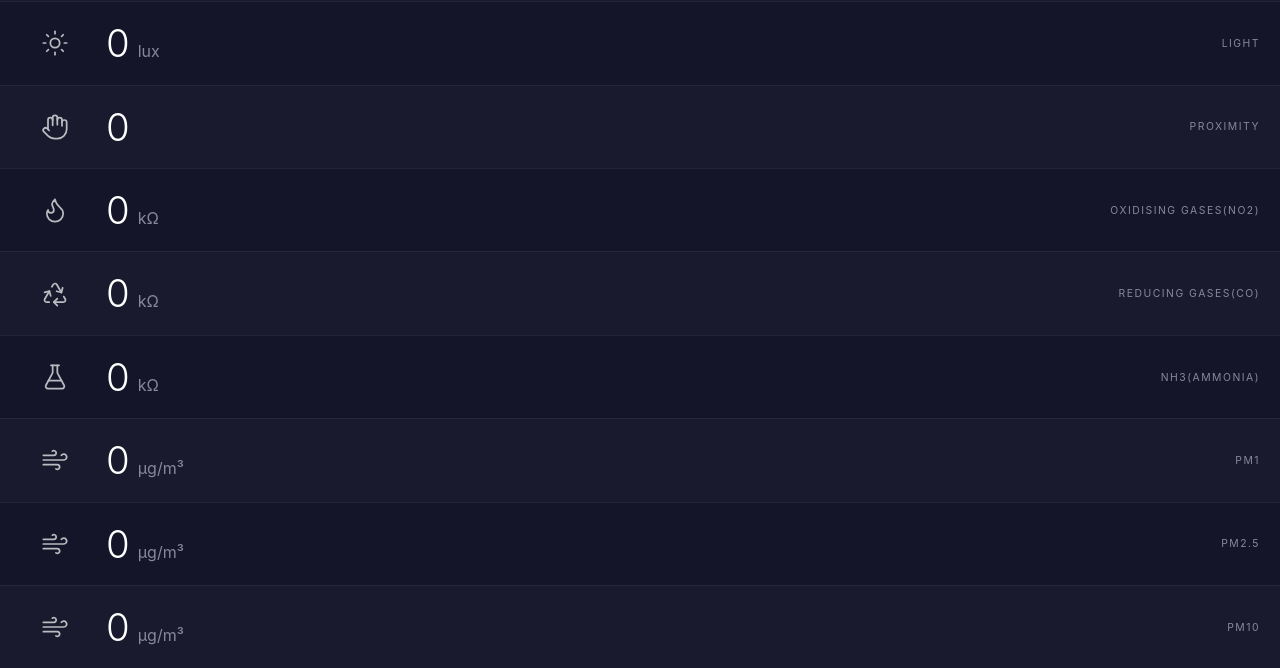
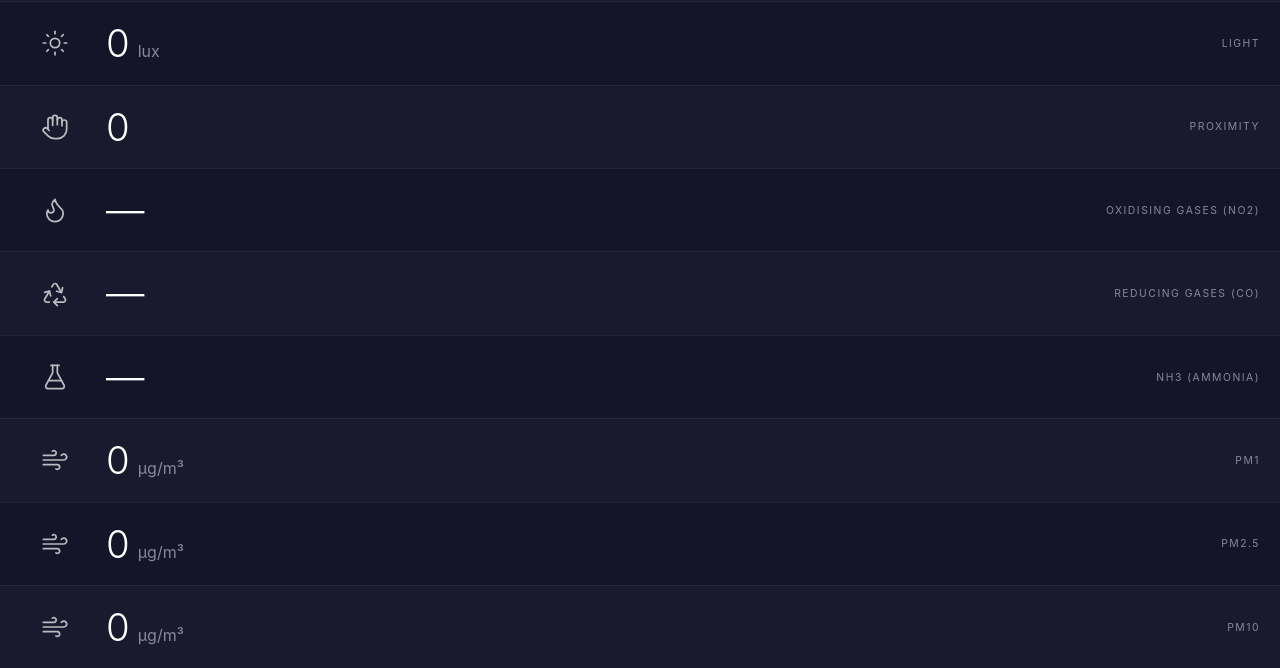
Before and after one commit to NunsOnRipple/enviro-dashboard, a Flask app: page / in a window 1280 px wide. Shown: the part 306-974 px from the top of the page. Run offline with Flask 3, Linux system fonts and the light colour scheme; data that the repository does not hold is empty.

Commit message:
Gas scores

```diff
--- a/templates/index.html
+++ b/templates/index.html
@@ -212,12 +212,12 @@
         <div class="row" onclick="goHistory('oxidising')">
             <div class="icon"><i data-lucide="flame"></i></div>
             <div class="main">
-                <span class="value" id="oxidising">{{ oxidising | round(2) }}</span>
-                <span class="unit">kΩ</span>
+                <span class="value" id="oxidising_score">—</span>
+                <span class="unit" id="oxidising_label"></span>
             </div>
             <div class="secondary">
                 <div class="stat">
-                    <span class="label">Oxidising Gases(NO2)</span>
+                    <span class="label">Oxidising Gases (NO2)</span>
                 </div>
             </div>
         </div>
@@ -225,12 +225,12 @@
         <div class="row" onclick="goHistory('reducing')">
             <div class="icon"><i data-lucide="recycle"></i></div>
             <div class="main">
-                <span class="value" id="reducing">{{ reducing | round(2) }}</span>
-                <span class="unit">kΩ</span>
+                <span class="value" id="reducing_score">—</span>
+                <span class="unit" id="reducing_label"></span>
             </div>
             <div class="secondary">
                 <div class="stat">
-                    <span class="label">Reducing Gases(CO)</span>
+                    <span class="label">Reducing Gases (CO)</span>
                 </div>
             </div>
         </div>
@@ -238,12 +238,12 @@
         <div class="row" onclick="goHistory('nh3')">
             <div class="icon"><i data-lucide="flask-conical"></i></div>
             <div class="main">
-                <span class="value" id="nh3">{{ nh3 | round(2) }}</span>
-                <span class="unit">kΩ</span>
+                <span class="value" id="nh3_score">—</span>
+                <span class="unit" id="nh3_label"></span>
             </div>
             <div class="secondary">
                 <div class="stat">
-                    <span class="label">NH3(Ammonia)</span>
+                    <span class="label">NH3 (Ammonia)</span>
                 </div>
             </div>
         </div>
@@ -303,9 +303,19 @@
                     document.getElementById('pressure').textContent = data.pressure;
                     document.getElementById('light').textContent = data.light;
                     document.getElementById('proximity').textContent = data.proximity;
-                    document.getElementById('oxidising').textContent = data.oxidising;
-                    document.getElementById('reducing').textContent = data.reducing;
-                    document.getElementById('nh3').textContent = data.nh3;
+                    // Gas: show score + label
+                    document.getElementById('oxidising_score').textContent = data.oxidising_score !== null ? data.oxidising_score : '—';
+                    document.getElementById('oxidising_label').textContent = airQualityLabel(data.oxidising_score);
+                    applyAirQualityColor('oxidising_score', data.oxidising_score);
+
+                    document.getElementById('reducing_score').textContent = data.reducing_score !== null ? data.reducing_score : '—';
+                    document.getElementById('reducing_label').textContent = airQualityLabel(data.reducing_score);
+                    applyAirQualityColor('reducing_score', data.reducing_score);
+
+                    document.getElementById('nh3_score').textContent = data.nh3_score !== null ? data.nh3_score : '—';
+                    document.getElementById('nh3_label').textContent = airQualityLabel(data.nh3_score);
+                    applyAirQualityColor('nh3_score', data.nh3_score);
+
                     document.getElementById('pm1').textContent = data.pm1;
                     document.getElementById('pm25').textContent = data.pm25;
                     document.getElementById('pm10').textContent = data.pm10;
@@ -357,6 +367,24 @@
             if (status) el.classList.add(status);
         }
 
+        function airQualityLabel(score) {
+            if (score === null || score === undefined) return '';
+            if (score >= 85) return 'Good';
+            if (score >= 60) return 'Moderate';
+            if (score >= 35) return 'Elevated';
+            return 'Poor';
+        }
+
+        function applyAirQualityColor(elementId, score) {
+            const el = document.getElementById(elementId);
+            if (!el) return;
+            el.classList.remove('good', 'moderate', 'unhealthy');
+            if (score === null || score === undefined) return;
+            if (score >= 85) el.classList.add('good');
+            else if (score >= 60) el.classList.add('moderate');
+            else el.classList.add('unhealthy');
+        }
+
         updateLive(); // run once immediately so colors apply on load
         setInterval(updateLive, 5000);
         lucide.createIcons();
```
